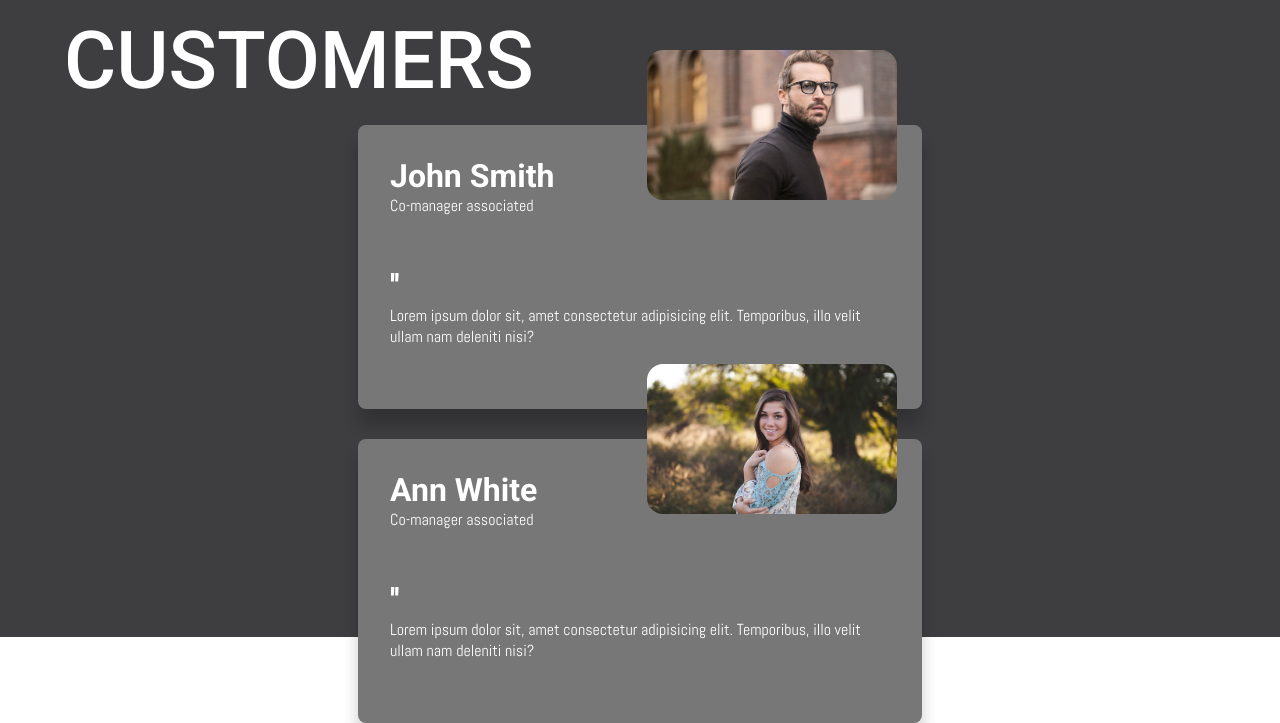
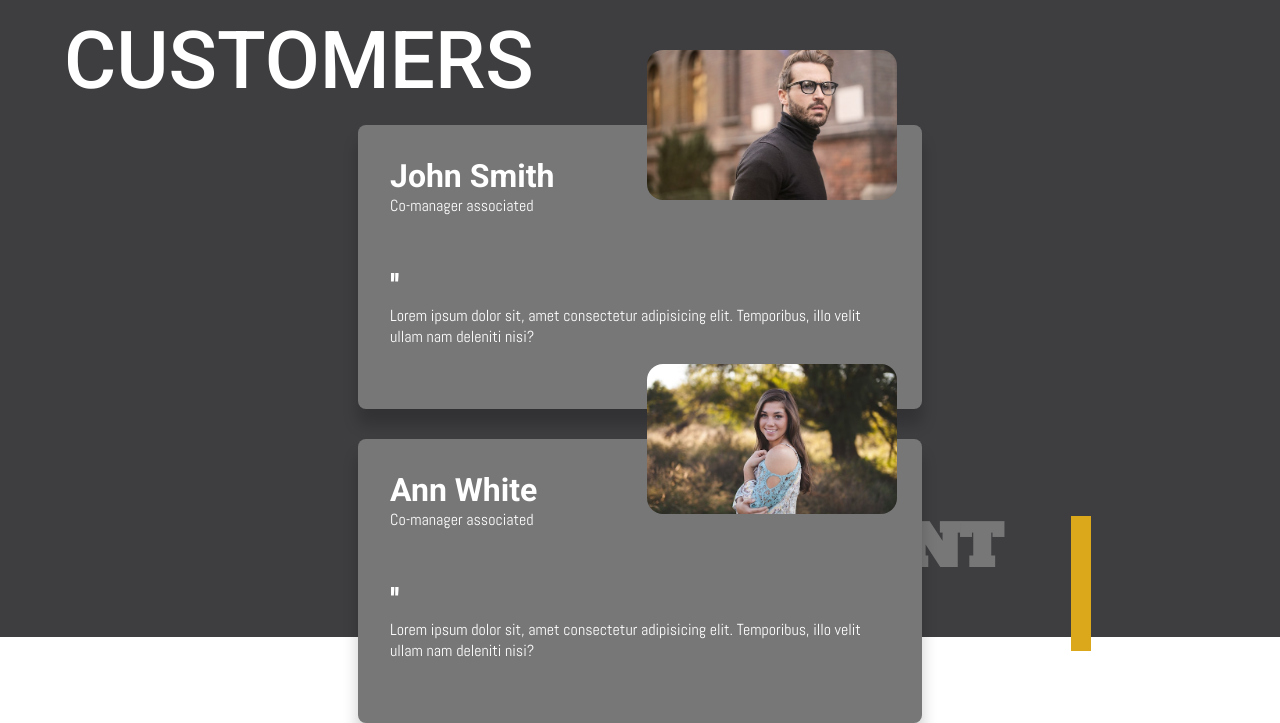
Before and after one commit to Ameer2000Mzori/Architectural-Website, a website built with webpack: page src/index.html in a window 1280 px wide. Shown: the part 3865-4588 px from the top of the page. Built offline with nearby package versions, Linux system fonts and the light colour scheme.

Commit message:
added customers -deco wrap + text + styling

```diff
--- a/src/index.html
+++ b/src/index.html
@@ -199,7 +199,7 @@
               <h1 class="customer-Deco-Project-Text-1">CLIENT</h1>
               <h3 class="customer-Deco-Project-Text-2">SAYS</h3>
             </div>
-            <div class="deco-Line-Wrap"></div>
+            <div class="customer-Deco-Line-Wrap"></div>
           </div>
         </div>
       </div>
--- a/src/style.scss
+++ b/src/style.scss
@@ -1553,5 +1553,60 @@ body {
         }
       }
     }
-  }
-}
+
+    .customer-Bottom-Left-Deco-Wrap {
+      width: 90%;
+      height: 200px;
+      display: flex;
+      flex-direction: column;
+      text-align: end;
+      align-items: end;
+      justify-content: flex-end;
+
+      .customer-Deco-Wrap {
+        width: 460px;
+        height: 150px;
+        display: flex;
+        flex-direction: row;
+        text-align: center;
+        align-items: center;
+        justify-content: space-evenly;
+
+        .customer-Text-Wrap {
+          text-align: start;
+          align-items: start;
+          display: flex;
+          flex-direction: column;
+          justify-content: center;
+          padding: 0;
+          margin: 0;
+
+          .customer-Deco-Project-Text-1 {
+            padding: 0;
+            margin: 0;
+            font-size: 3.5rem;
+            font-family: $fontTwo;
+            color: #777;
+          }
+
+          .customer-Deco-Project-Text-2 {
+            padding: 0;
+            margin: 0;
+            font-size: 3.5rem;
+            font-family: $fontThree;
+            font-weight: 100;
+            color: #fff;
+          }
+        }
+
+        .customer-Deco-Line-Wrap {
+          width: 20px;
+          height: 90%;
+          display: flex;
+          flex-direction: column;
+          background-color: #dba81b;
+        }
+      }
+    }
+  }
+}
```
Also changed, not shown: src/style.css, 1 other file.
